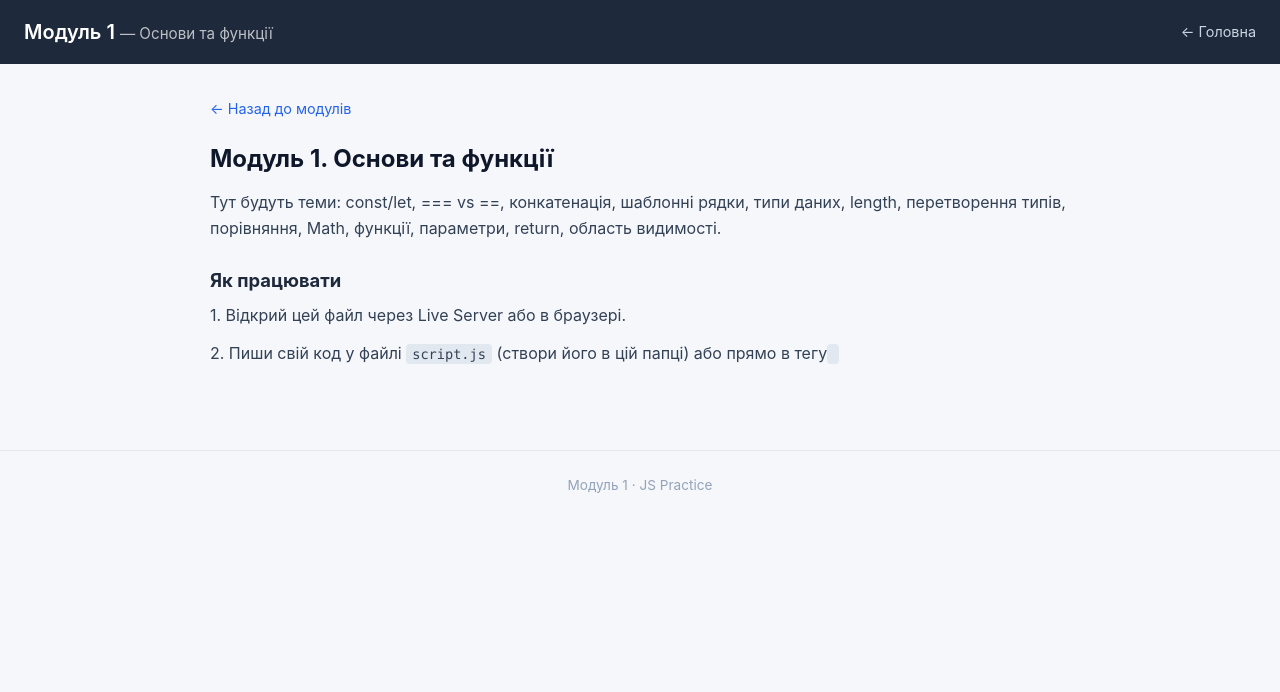
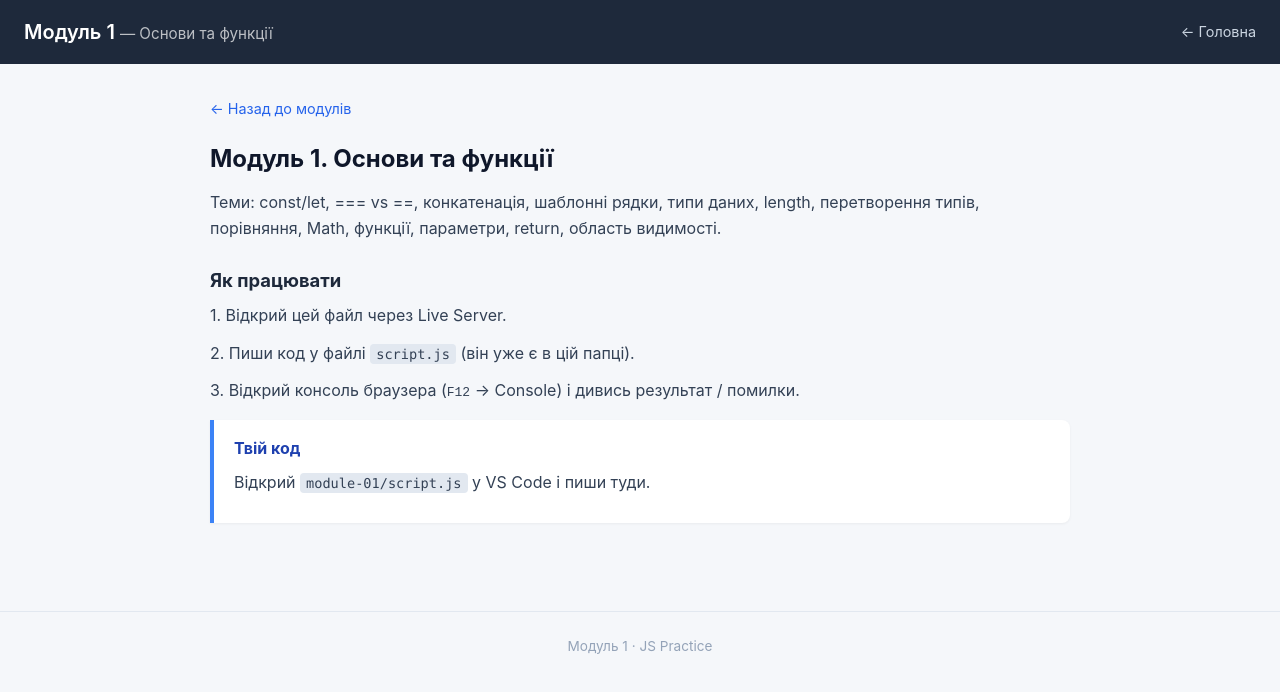
Before and after one commit to vladikmukhar-star/js-practice, a plain HTML site: page module-01/index.html in a window 1280 px wide. Drawn offline with Linux system fonts and the light colour scheme.

Commit message:
Connect script.js in Module 1

```diff
--- a/module-01/index.html
+++ b/module-01/index.html
@@ -18,23 +18,21 @@
     <a class="back-link" href="../index.html">← Назад до модулів</a>
 
     <h2>Модуль 1. Основи та функції</h2>
-    <p>Тут будуть теми: const/let, === vs ==, конкатенація, шаблонні рядки, типи даних, length, перетворення типів, порівняння, Math, функції, параметри, return, область видимості.</p>
+    <p>Теми: const/let, === vs ==, конкатенація, шаблонні рядки, типи даних, length, перетворення типів, порівняння, Math, функції, параметри, return, область видимості.</p>
 
     <h3>Як працювати</h3>
-    <p>1. Відкрий цей файл через Live Server або в браузері.</p>
-    <p>2. Пиши свій код у файлі <code>script.js</code> (створи його в цій папці) або прямо в тегу <code><script></code> внизу.</p>
+    <p>1. Відкрий цей файл через Live Server.</p>
+    <p>2. Пиши код у файлі <code>script.js</code> (він уже є в цій папці).</p>
     <p>3. Відкрий консоль браузера (<kbd>F12</kbd> → Console) і дивись результат / помилки.</p>
 
     <div class="task">
-      <h4>Місце для твого коду</h4>
-      <p>Створи файл <code>module-01/script.js</code> і підключи його:</p>
-      <pre><code><script src="script.js"></script></code></pre>
+      <h4>Твій код</h4>
+      <p>Відкрий <code>module-01/script.js</code> у VS Code і пиши туди.</p>
     </div>
-
-    <!-- Підключай свій скрипт тут -->
-    <!-- <script src="script.js"></script> -->
   </main>
 
   <footer class="footer">Модуль 1 · JS Practice</footer>
+
+  <script src="script.js"></script>
 </body>
 </html>
```
